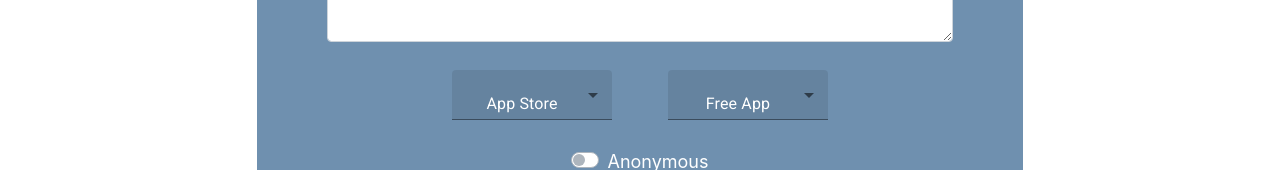
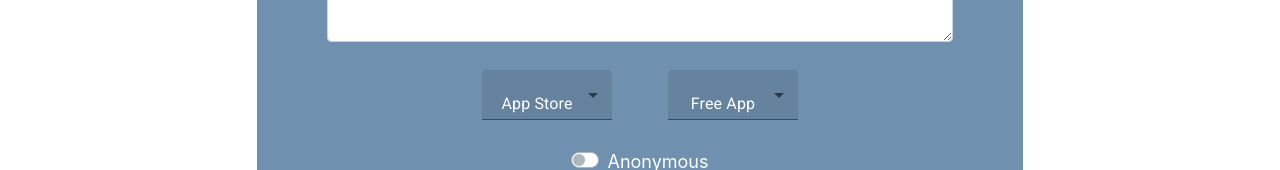
Before and after one commit to iiremkayaa/findmyapp, a React (Create React App) app: page / in a window 1280 px wide. Shown: the part 209-379 px from the top of the page. Built offline with nearby package versions, Linux system fonts and the light colour scheme; no server answers; the database is empty.

Commit message:
fixed sharing form

```diff
--- a/src/components/Sharing.js
+++ b/src/components/Sharing.js
@@ -58,6 +58,8 @@ const Sharing = () => {
 		db.ref('/sharing').push(data);
 		setIsAnon(false);
 		setDescription("");
+		setStore("AppStore");
+		setPayment("Free");
 	}
 	const sharingChange = (event) => {
 		setDescription(event.target.value);
@@ -83,7 +85,7 @@ const Sharing = () => {
 					<FormControl variant="filled" className={classes.formControl} >
 						<Select
 							labelId="demo-simple-select-filled-label"
-							style={{ color: 'white', minWidth: 160, maxHeight: 50 }}
+							style={{ color: 'white', minWidth: 130, maxHeight: 50 }}
 							value={store}
 							onChange={event => { handleSelectStore(event); }}
 						>
@@ -97,7 +99,7 @@ const Sharing = () => {
 					<FormControl variant="filled" className={classes.formControl} >
 						<Select
 							labelId="demo-simple-select-filled-label"
-							style={{ color: 'white', minWidth: 160, maxHeight: 50 }}
+							style={{ color: 'white', minWidth: 130, maxHeight: 50 }}
 							value={payment}
 							onChange={event => { handleSelectPayment(event); }}
 						>
@@ -110,7 +112,7 @@ const Sharing = () => {
 			</div>
 			<div style={{ textAlign: "center", paddingTop: "20px" }}>
 				<Form>
-					<Form.Check id="custom-switch" type="switch" onChange={onSwitchSharing} label="Anonymous" style={{ fontSize: "18px" }} />
+					<Form.Check id="custom-switch" type="switch" value={isAnon} onChange={onSwitchSharing} label="Anonymous" style={{ fontSize: "18px" }} />
 				</Form>
 			</div>
 
```
